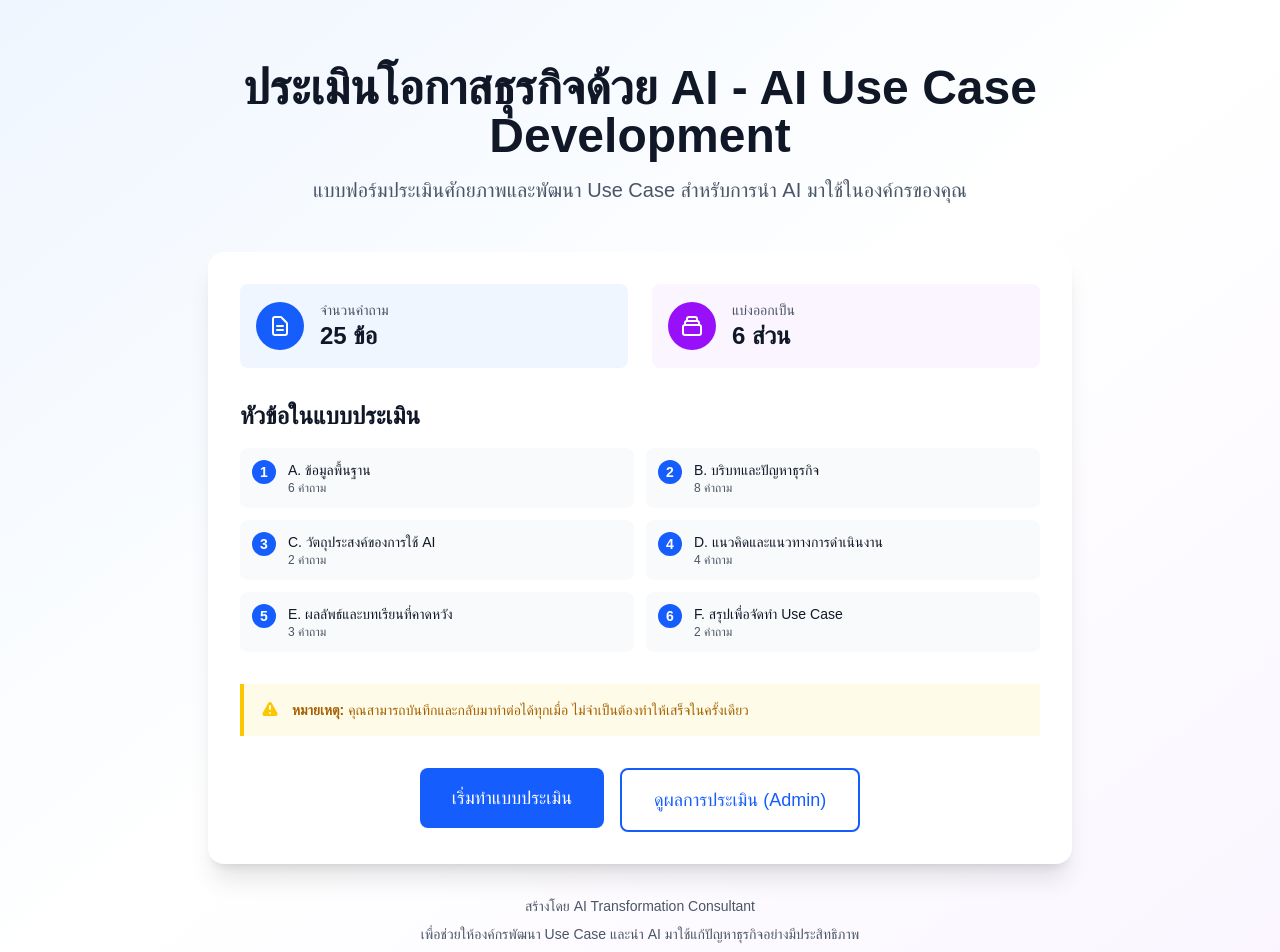
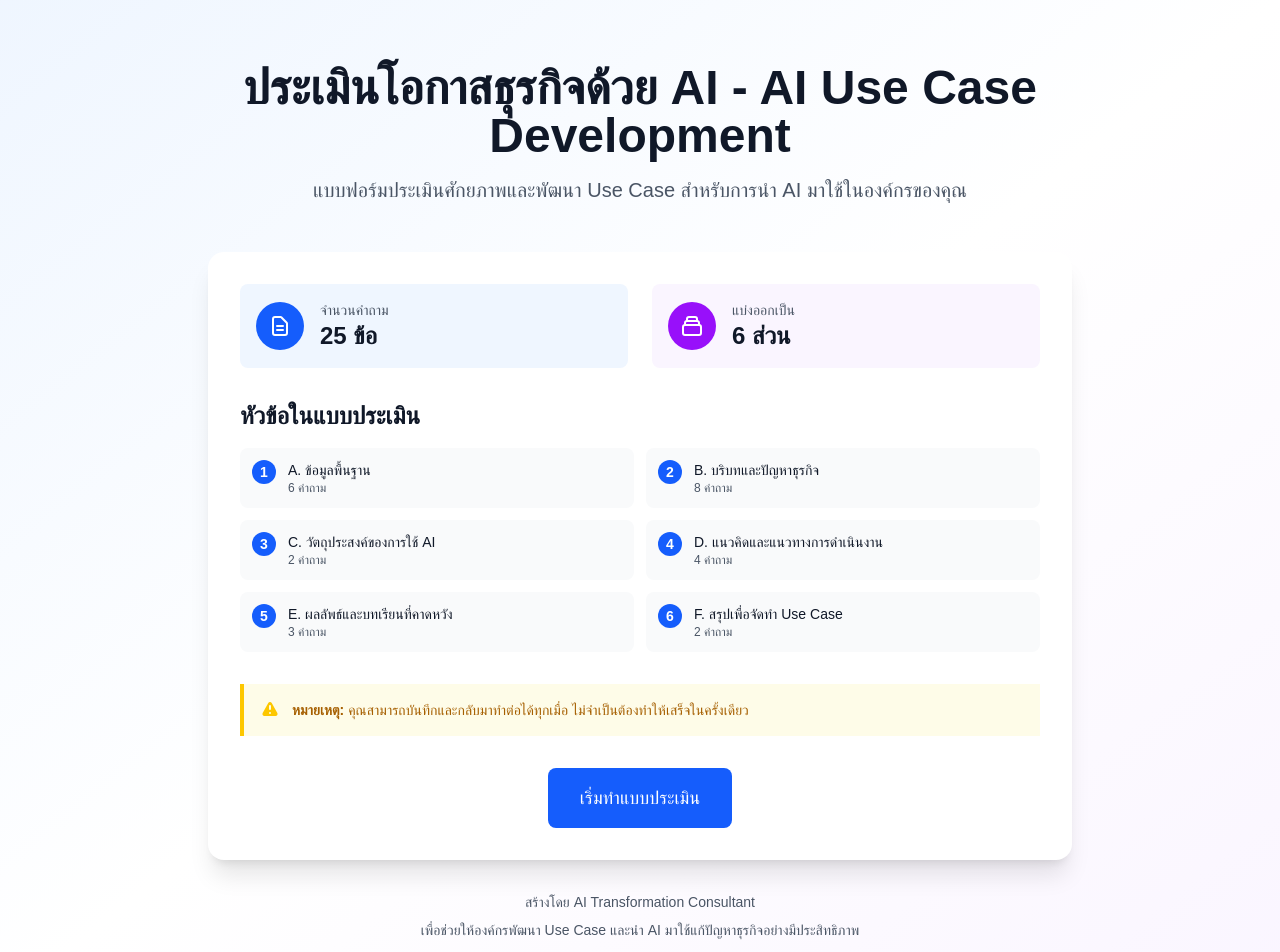
Before and after one commit to develop-cyclick/ai-transformation-readiness-asessment, a Next.js app: page / in a window 1280 px wide. Shown: the top 952 px of the page. Built offline with nearby package versions, Linux system fonts and the light colour scheme; a web font is replaced by a local one.

Commit message:
hide admin portal from home page

```diff
--- a/app/page.tsx
+++ b/app/page.tsx
@@ -122,15 +122,10 @@ export default function Home() {
             </div>
           </div>
 
-          <div className="flex flex-col sm:flex-row gap-4 justify-center">
+          <div className="flex justify-center">
             <Link href="/questionnaire/1">
               <Button size="lg" className="w-full sm:w-auto">
                 เริ่มทำแบบประเมิน
-              </Button>
-            </Link>
-            <Link href="/admin">
-              <Button variant="outline" size="lg" className="w-full sm:w-auto">
-                ดูผลการประเมิน (Admin)
               </Button>
             </Link>
           </div>
```
